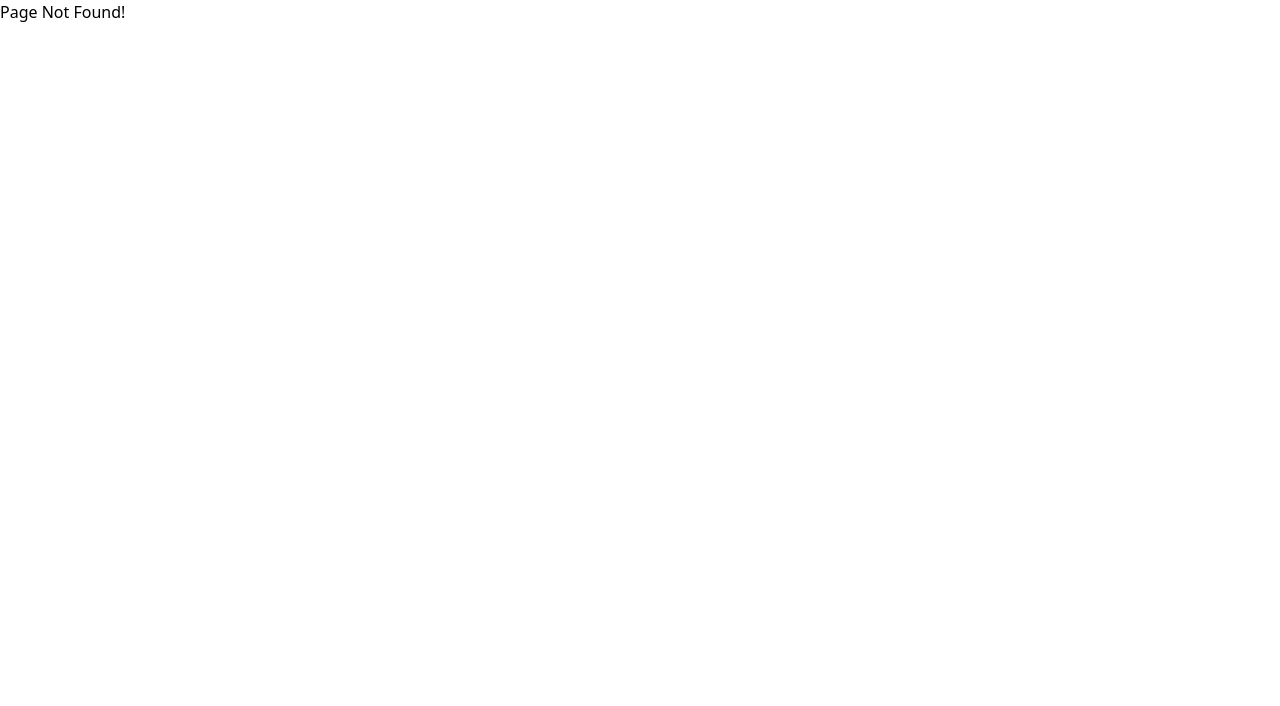
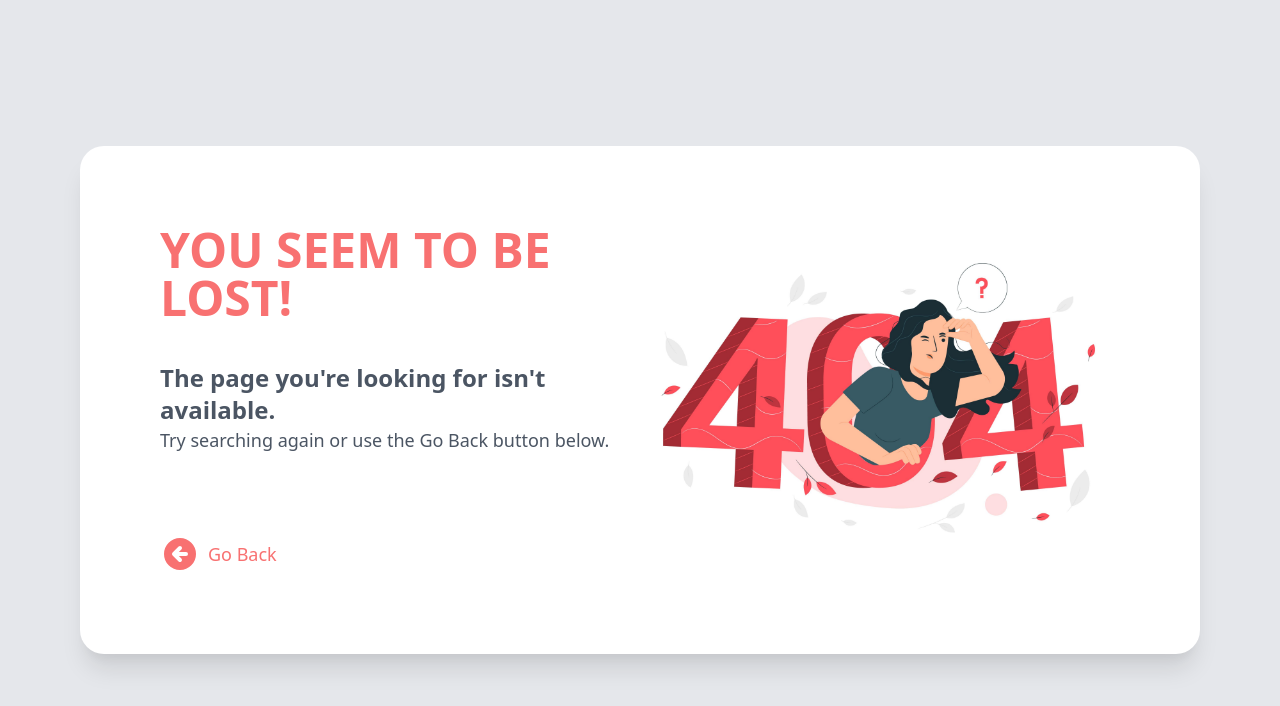
Before and after one commit to amitkbiswas01/kena-becha, a React (Create React App) app: page /404 in a window 1280 px wide. Before the commit this address had no page. Shown: the top 706 px of the page. Built offline with nearby package versions, Linux system fonts and the light colour scheme.

Commit message:
added 404 page

```diff
--- a/src/shared/components/404/404.jsx
+++ b/src/shared/components/404/404.jsx
@@ -1,5 +1,42 @@
 import React from "react";
+import { NavLink } from "react-router-dom";
+import { ArrowCircleLeftIcon } from "@heroicons/react/solid";
+
+import fourZeroFour from "assets/images/404.jpg";
 
 export default function NotFound() {
-    return <div>Page Not Found!</div>;
+    return (
+        <div>
+            <div className="min-w-screen min-h-screen bg-gray-200 flex items-center p-5 lg:p-20 overflow-hidden relative">
+                <div className="flex-1 min-h-full min-w-full rounded-3xl bg-white shadow-xl p-10 lg:p-20 text-gray-800 relative md:flex items-center text-center md:text-left">
+                    <div className="w-full md:w-1/2">
+                        <div className="mb-10 md:mb-20 text-gray-600 font-light">
+                            <h1 className="font-black uppercase text-3xl lg:text-5xl text-red-400 mb-10">
+                                You seem to be lost!
+                            </h1>
+                            <p className="font-black text-xl lg:text-2xl">
+                                The page you're looking for isn't available.
+                            </p>
+                            <p className="text-lg">
+                                Try searching again or use the Go Back button
+                                below.
+                            </p>
+                        </div>
+                        <div className="mb-20 md:mb-0">
+                            <NavLink
+                                to="/"
+                                className="text-lg font-light outline-none focus:outline-none transform transition-all hover:scale-110 text-red-400 hover:text-red-600 flex justify-center md:justify-start items-center"
+                            >
+                                <ArrowCircleLeftIcon className="h-10 w-10 mr-2" />
+                                <p>Go Back</p>
+                            </NavLink>
+                        </div>
+                    </div>
+                    <div className="w-full md:w-1/2 text-center">
+                        <img src={fourZeroFour} alt="page not found" />
+                    </div>
+                </div>
+            </div>
+        </div>
+    );
 }
```
Also changed, not shown: src/assets/images/404.jpg (added), 1 other file (tests, documents, lock files or other folders).
